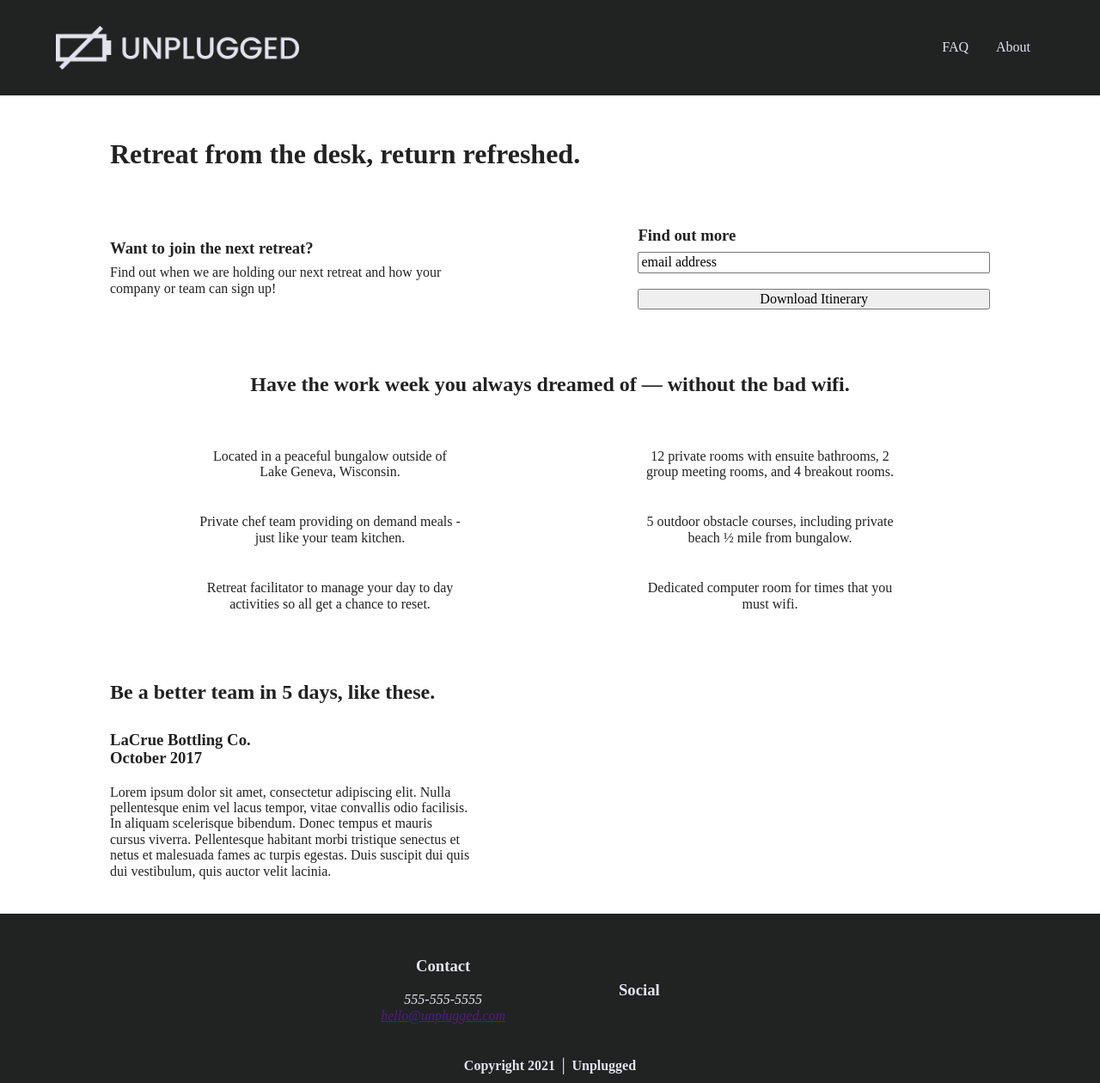
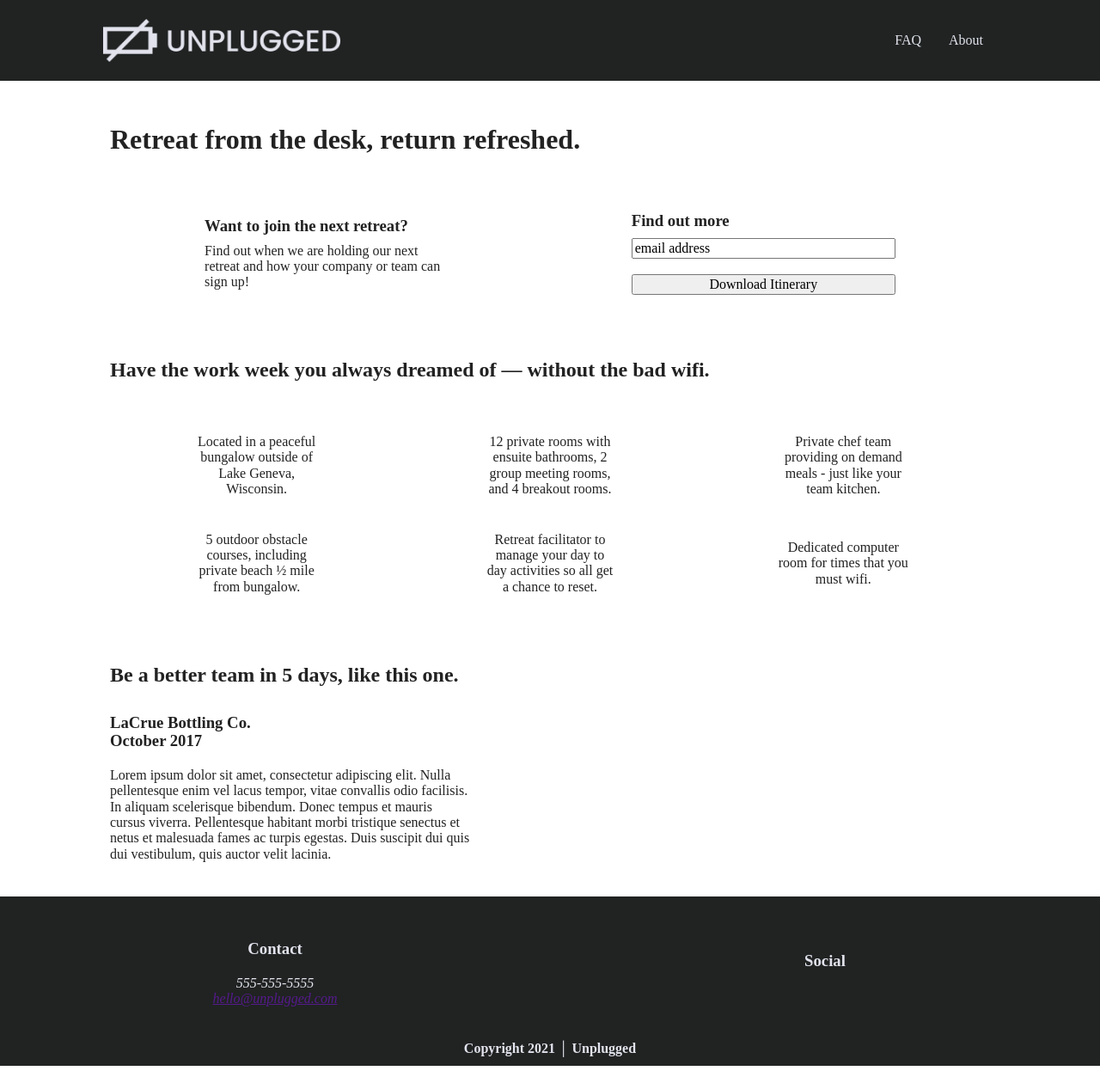
Before and after one commit to KGavinchuk/unplugged-retreat, a website built with Parcel: page index.html in a window 1280 px wide. Shown: the whole page at 86% size. Built offline with nearby package versions, Linux system fonts and the light colour scheme.

Commit message:
Added CSS desktop layout styling and general corrections

```diff
--- a/css/main.css
+++ b/css/main.css
@@ -124,8 +124,11 @@ header .content-wrapper {
 }
 
 header figure img {
-  width: 100%;
-  margin: 0;
+  width: 80%;
+  margin: auto;
+  display: flex;
+  align-items: center;
+  justify-content: center;
 }
 
 header .header-divider {
@@ -188,7 +191,7 @@ footer h4 {
   display: flex;
   justify-content: center;
   align-items: center;
-  flex-flow: row wrap;
+  flex-flow: column wrap;
 }
 
 footer .contact,
@@ -548,19 +551,38 @@ aside p {
     text-align: right;
   }
 
+  footer {
+    width: 100%;
+  }
+
+  footer .content-wrapper {
+    width: 100%;
+  }
+
+  .footer-content,
+  .contact,
+  .social,
+  .copyright {
+    flex-flow: row wrap;
+  }
+
   footer .footer-content {
+    width: 100%;
     justify-content: space-around;
+
   }
 
   footer .contact {
-    width: 21%;
+    width: 30%;
     display: flex;
     align-items: center;
     justify-content: center;
+    flex-flow: column nowrap;
   }
 
   footer .social {
     width: 30%;
+    flex-flow: column nowrap;
   }
 
   footer .copyright {
@@ -589,6 +611,10 @@ aside p {
   }
 
   /* Tablet - Features */
+
+  .features h2 {
+    width: 100%;
+  }
 
   .features .features-items {
     justify-content: space-around;
@@ -683,7 +709,59 @@ aside p {
 }
 
 @media only screen and (min-width: 1200px) {
-  /* Desktop styles here */
+  /* ---------------- Desktop base Header - Footer Styles ------------------- */
+  header {
+    padding: 22px 0;
+  }
+
+  header .content-wrapper {
+    margin: 0 120px;
+    padding: 0;
+  }
+
+  footer {
+    width: 100%
+  }
+
+  footer .footer-content {
+    width: 100%;
+  }
+
+  footer .contact {
+    width: 30%;
+    flex-flow: column nowrap;
+  }
+
+  /* ------------------------- Desktop - Aside ------------------------------ */
+  aside .contact-form {
+    display: flex;
+    align-items: center;
+    justify-content: space-around;
+  }
+
+  aside .form-description {
+    width: 27%;
+  }
+
+  aside .form {
+    width: 30%;
+  }
+
+  /* Desktop - Features */
+
+  .features article {
+    flex-basis: 15%;
+    margin: 0 60px;
+  }
+
+  /* ===========================================================================
+  Desktop - About page
+  =========================================================================== */
+
+
+  /* ===========================================================================
+  Desktop - FAQ page
+  =========================================================================== */
 }
 
 @media print,
--- a/index.html
+++ b/index.html
@@ -107,7 +107,7 @@
                 <div class="review-image"></div>
 
                 <div class="review-description">
-                    <h2>Be a better team in 5 days, like these.</h2>
+                    <h2>Be a better team in 5 days, like this one.</h2>
                     <article>
                         <h3>LaCrue Bottling Co. October 2017</h3>
                         <p>
```
